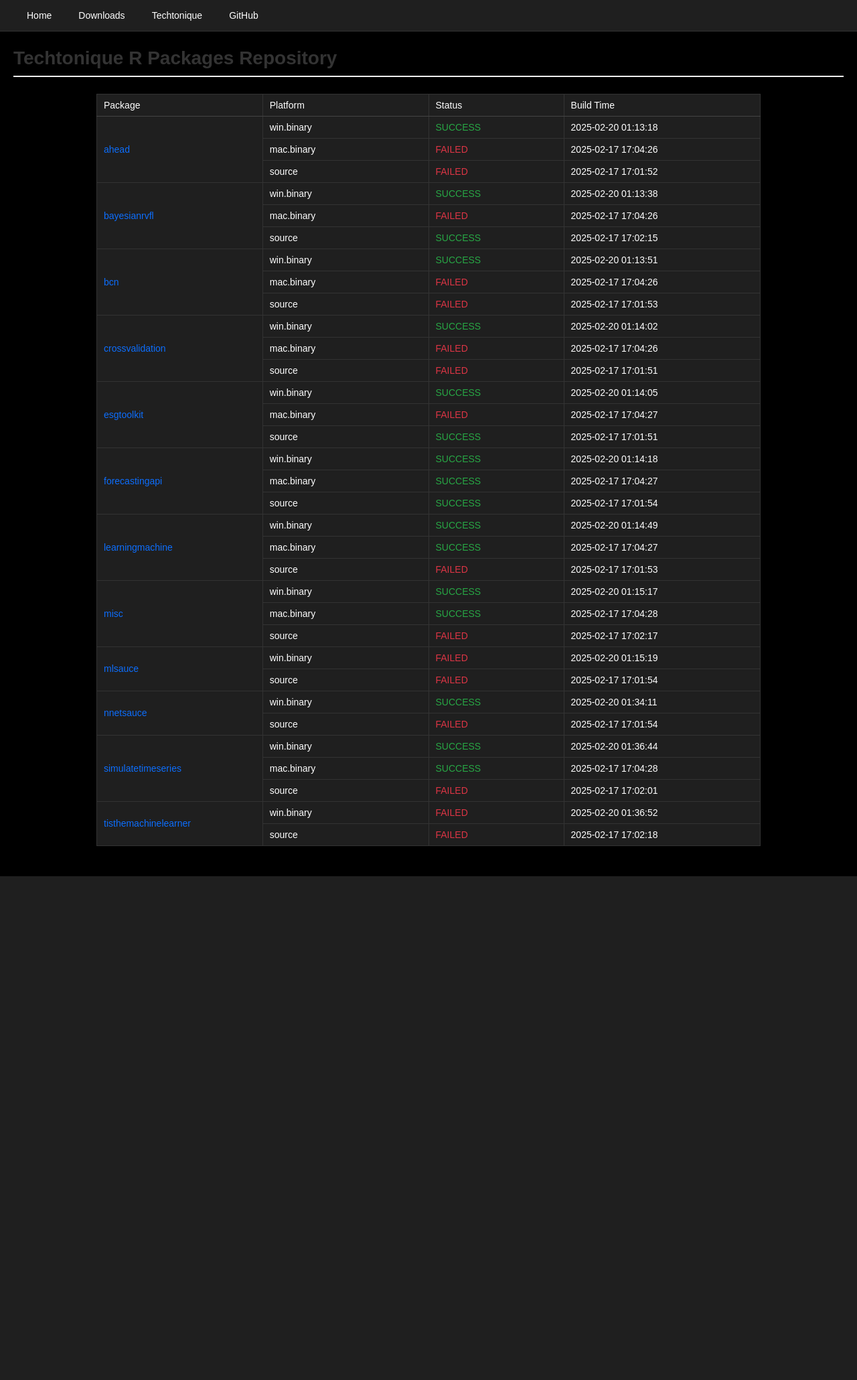
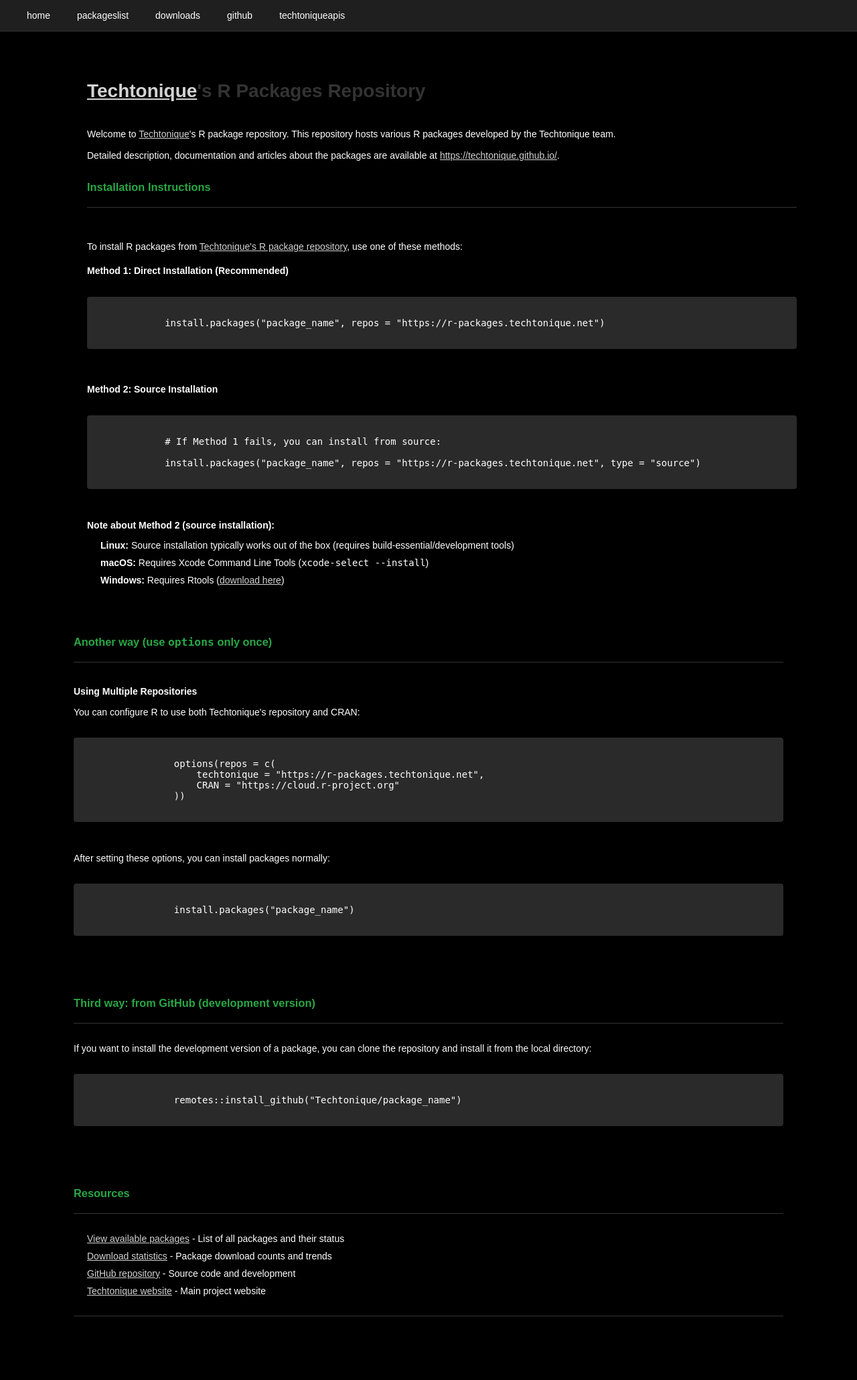
Before and after one commit to thierrymoudiki/techtonique-r-pkgs, a FastAPI app: page / in a window 1280 px wide. Shown: the whole page at 67% size. Before the commit the page ends 1308 px from the top, so only its background shows below. Run offline with FastAPI, Linux system fonts and the light colour scheme.

Commit message:
beautify

```diff
--- a/main.py
+++ b/main.py
@@ -11,7 +11,7 @@
 from starlette.middleware.sessions import SessionMiddleware
 from fastapi.staticfiles import StaticFiles
 
-from sqlalchemy import create_engine, Column, Integer, String, Date, desc
+from sqlalchemy import create_engine, Column, Integer, String, Date, desc, text
 from sqlalchemy.ext.declarative import declarative_base
 from sqlalchemy.orm import sessionmaker, Session
 
@@ -82,29 +82,55 @@
                     packages[package_name] = {
                         "package": package_name,
                         "version": version,
-                        "platforms": {}
+                        "platforms": {
+                            "source": {
+                                "status": "SUCCESS",  # If file exists, it's a success
+                                "build_time": datetime.fromtimestamp(tar_gz.stat().st_mtime).strftime("%Y-%m-%d %H:%M:%S")
+                            }
+                        }
                     }
 
-        # Read build status files
+        # Check Windows binaries
+        win_dir = r_packages_dir / "bin" / "windows" / "contrib" / "4.3"
+        if win_dir.exists():
+            for zip_file in win_dir.glob("*.zip"):
+                package_name = zip_file.name.split("_")[0]
+                if package_name in packages:
+                    packages[package_name]["platforms"]["windows"] = {
+                        "status": "SUCCESS",
+                        "build_time": datetime.fromtimestamp(zip_file.stat().st_mtime).strftime("%Y-%m-%d %H:%M:%S")
+                    }
+
+        # Check macOS binaries
+        mac_dir = r_packages_dir / "bin" / "macosx" / "contrib"
+        if mac_dir.exists():
+            for tgz_file in mac_dir.glob("*.tgz"):
+                package_name = tgz_file.name.split("_")[0]
+                if package_name in packages:
+                    packages[package_name]["platforms"]["macos"] = {
+                        "status": "SUCCESS",
+                        "build_time": datetime.fromtimestamp(tgz_file.stat().st_mtime).strftime("%Y-%m-%d %H:%M:%S")
+                    }
+
+        # Read build status files to get list of all packages that should exist
         for json_file in r_packages_dir.glob("build_status_*.json"):
             with open(json_file) as f:
                 build_info = json.load(f)
                 platform = build_info.get("platform", "unknown")
                 for pkg_name, pkg_info in build_info.get("packages", {}).items():
                     if pkg_name not in packages:
-                        packages[pkg_name] = {
-                            "package": pkg_name,
-                            "version": "",
-                            "platforms": {}
+                        # Package was in build status but no file exists
+                        if pkg_name not in packages:
+                            packages[pkg_name] = {
+                                "package": pkg_name,
+                                "version": "",
+                                "platforms": {}
+                            }
+                        packages[pkg_name]["platforms"][platform] = {
+                            "status": "FAILED",  # No file exists, so it failed
+                            "build_time": pkg_info.get("build_time", ""),
+                            "error_message": "No package file found"
                         }
-                    packages[pkg_name]["platforms"][platform] = {
-                        "status": pkg_info.get("status", "Unknown"),
-                        "build_time": pkg_info.get("build_time", ""),
-                        "error_message": pkg_info.get("error_message", "")
-                    }
-
-        # Debug print
-        print("Available packages and versions:", {k: v["version"] for k, v in packages.items()})
 
         return templates.TemplateResponse(
             "index.html",
@@ -400,16 +426,41 @@
 @app.get("/downloads", response_class=HTMLResponse)
 async def get_downloads(request: Request, db: Session = Depends(get_db)):
     try:
-        # Get all downloads ordered by date (most recent first) and package name
-        downloads = db.query(Download)\
-            .order_by(desc(Download.date), Download.package)\
-            .all()
+        # Use SQL to aggregate downloads by month and package
+        monthly_downloads = db.execute(
+            text("""
+                SELECT
+                    package,
+                    DATE_TRUNC('month', date) as month,
+                    platform,
+                    SUM(count) as total_count
+                FROM downloads
+                GROUP BY package, DATE_TRUNC('month', date), platform
+                ORDER BY DATE_TRUNC('month', date) DESC, package, platform
+            """)
+        ).fetchall()
+
+        # Organize the data by month and package
+        downloads_by_month = {}
+        for row in monthly_downloads:
+            month_str = row.month.strftime("%Y-%m")
+            if month_str not in downloads_by_month:
+                downloads_by_month[month_str] = {}
+
+            if row.package not in downloads_by_month[month_str]:
+                downloads_by_month[month_str][row.package] = {
+                    'total': 0,
+                    'platforms': {}
+                }
+
+            downloads_by_month[month_str][row.package]['platforms'][row.platform] = row.total_count
+            downloads_by_month[month_str][row.package]['total'] += row.total_count
 
         return templates.TemplateResponse(
             "downloads.html",
             {
                 "request": request,
-                "downloads": downloads,
+                "downloads_by_month": downloads_by_month,
                 "year": datetime.now().year
             }
         )
@@ -417,6 +468,84 @@
         print(f"Error in get_downloads: {str(e)}")
         raise HTTPException(status_code=500, detail=str(e))
 
+@app.get("/packages", response_class=HTMLResponse)
+async def get_packages(request: Request, db: Session = Depends(get_db)):
+    try:
+        packages = {}
+        r_packages_dir = Path("r-packages")
+
+        # Get latest version for each package from r-packages/src/contrib
+        src_contrib = r_packages_dir / "src" / "contrib"
+        if src_contrib.exists():
+            for tar_gz in src_contrib.glob("*.tar.gz"):
+                package_name = tar_gz.name.split("_")[0]
+                version = tar_gz.name.split("_")[1].replace(".tar.gz", "")
+                if package_name not in packages:
+                    packages[package_name] = {
+                        "package": package_name,
+                        "version": version,
+                        "platforms": {
+                            "source": {
+                                "status": "SUCCESS",  # If file exists, it's a success
+                                "build_time": datetime.fromtimestamp(tar_gz.stat().st_mtime).strftime("%Y-%m-%d %H:%M:%S")
+                            }
+                        }
+                    }
+
+        # Check Windows binaries
+        win_dir = r_packages_dir / "bin" / "windows" / "contrib" / "4.3"
+        if win_dir.exists():
+            for zip_file in win_dir.glob("*.zip"):
+                package_name = zip_file.name.split("_")[0]
+                if package_name in packages:
+                    packages[package_name]["platforms"]["windows"] = {
+                        "status": "SUCCESS",
+                        "build_time": datetime.fromtimestamp(zip_file.stat().st_mtime).strftime("%Y-%m-%d %H:%M:%S")
+                    }
+
+        # Check macOS binaries
+        mac_dir = r_packages_dir / "bin" / "macosx" / "contrib"
+        if mac_dir.exists():
+            for tgz_file in mac_dir.glob("*.tgz"):
+                package_name = tgz_file.name.split("_")[0]
+                if package_name in packages:
+                    packages[package_name]["platforms"]["macos"] = {
+                        "status": "SUCCESS",
+                        "build_time": datetime.fromtimestamp(tgz_file.stat().st_mtime).strftime("%Y-%m-%d %H:%M:%S")
+                    }
+
+        # Read build status files to get list of all packages that should exist
+        for json_file in r_packages_dir.glob("build_status_*.json"):
+            with open(json_file) as f:
+                build_info = json.load(f)
+                platform = build_info.get("platform", "unknown")
+                for pkg_name, pkg_info in build_info.get("packages", {}).items():
+                    if pkg_name not in packages:
+                        # Package was in build status but no file exists
+                        if pkg_name not in packages:
+                            packages[pkg_name] = {
+                                "package": pkg_name,
+                                "version": "",
+                                "platforms": {}
+                            }
+                        packages[pkg_name]["platforms"][platform] = {
+                            "status": "FAILED",  # No file exists, so it failed
+                            "build_time": pkg_info.get("build_time", ""),
+                            "error_message": "No package file found"
+                        }
+
+        return templates.TemplateResponse(
+            "packages.html",
+            {
+                "request": request,
+                "year": datetime.now().year,
+                "packages": packages
+            }
+        )
+    except Exception as e:
+        print(f"Error in get_packages: {str(e)}")
+        raise HTTPException(status_code=500, detail=str(e))
+
 if __name__ == "__main__":
     port = int(os.environ.get("PORT", 8000))
     host = os.environ.get("HOST", "0.0.0.0")
--- a/templates/base.html
+++ b/templates/base.html
@@ -9,13 +9,14 @@
 </head>
 <body>
     <div id="menu">
-        <a href="/">Home</a>
-        <a href="/downloads">Downloads</a>
-        <a href="https://www.techtonique.net">Techtonique</a>
-        <a href="https://github.com/Techtonique">GitHub</a>
+        <a href="/">home</a>
+        <a href="/packages">packageslist</a>
+        <a href="/downloads">downloads</a>
+        <a href="https://github.com/Techtonique">github</a>
+        <a href="https://www.techtonique.net">techtoniqueapis</a>
     </div>
-    <br>
-    <br>
-    {% block content %}{% endblock %}
+    <div id="container">
+        {% block content %}{% endblock %}
+    </div>
 </body>
 </html>
--- a/templates/css/styles.css
+++ b/templates/css/styles.css
@@ -10,9 +10,11 @@
 }
 
 #container {
-    width: 1200px;
-    margin: 100px 0 75px 100px; /* last number = margin to the left */
-    text-align: left; /* Align content to the left */
+    width: 1100px;
+    margin: 100px auto 75px auto; /* top right bottom left */
+    text-align: left;
+    padding: 0 20px;
+    box-sizing: border-box;
 }
 
 #container-ide {
@@ -390,15 +392,51 @@
 
 h1, h2 {
     color: #333;
-    margin-bottom: 20px;
+    margin-bottom: 40px;
 }
 
 h1 {
-    border-bottom: 2px solid #eee;
-    padding-bottom: 10px;
+    border-bottom: none;  /* Remove the automatic border */
+    margin-bottom: 40px;
 }
 
 .thead-dark {
     background-color: #343a40;
     color: white;
 }
+
+/* Add these styles to your existing CSS */
+.section {
+    margin: 20px 0;
+    padding: 15px 0;
+    border-top: 1px solid #333;
+}
+
+.section:last-child {
+    border-bottom: 1px solid #333;
+}
+
+pre code {
+    display: block;
+    padding: 15px;
+    background-color: #2a2a2a;
+    border-radius: 4px;
+    overflow-x: auto;
+}
+
+ul {
+    padding-left: 20px;
+}
+
+ul li {
+    margin: 10px 0;
+}
+
+h3 {
+    margin-top: 30px;
+    color: #28a745;  /* Same green as SUCCESS status */
+}
+
+h4 {
+    margin: 20px 0 15px 0;
+}
--- a/templates/index.html
+++ b/templates/index.html
@@ -1,34 +1,84 @@
 {% extends "base.html" %}
 
 {% block content %}
-<h1>
-    Techtonique R Packages Repository
-</h1>
+<div id="container">
+    <h1>
+        <a href="https://github.com/Techtonique">Techtonique</a>'s R Packages Repository
+    </h1>
 
-<table class="table">
-    <thead class="table-dark">
-        <tr>
-            <th>Package</th>
-            <th>Platform</th>
-            <th>Status</th>
-            <th>Build Time</th>
-        </tr>
-    </thead>
-    <tbody>
-        {% for package_name, package in packages.items() %}
-            {% for platform, info in package.platforms.items() %}
-            <tr>
-                {% if loop.first %}
-                <td rowspan="{{ package.platforms|length }}">
-                    <a href="/download/source/{{ package_name }}?version={{ package.version }}">{{ package_name }}</a>
-                </td>
-                {% endif %}
-                <td>{{ platform }}</td>
-                <td class="status-{{ info.status }}">{{ info.status }}</td>
-                <td>{{ info.build_time }}</td>
-            </tr>
-            {% endfor %}
-        {% endfor %}
-    </tbody>
-</table>
+    <p>
+        Welcome to <a href="https://github.com/Techtonique">Techtonique</a>'s R package repository. This repository hosts various R packages developed by the Techtonique team.
+        <br>
+        <br>
+        Detailed description, documentation and articles about the packages are available at
+        <a href="https://techtonique.github.io/">https://techtonique.github.io/</a>.
+    </p>
+
+    <h3>Installation Instructions</h3>
+    <div class="section"></div>
+    <p>To install R packages from <a href="https://github.com/Techtonique" target="_blank">Techtonique's R package repository</a>, use one of these methods:</p>
+
+    <h4>Method 1: Direct Installation (Recommended)</h4>
+    <pre>
+        <code>
+            install.packages("package_name", repos = "https://r-packages.techtonique.net")
+        </code>
+    </pre>
+
+    <h4>Method 2: Source Installation</h4>
+    <pre>
+        <code>
+            # If Method 1 fails, you can install from source:
+
+            install.packages("package_name", repos = "https://r-packages.techtonique.net", type = "source")
+        </code>
+    </pre>
+
+    <p><strong>Note about Method 2 (source installation):</strong></p>
+    <ul>
+        <li><strong>Linux:</strong> Source installation typically works out of the box (requires build-essential/development tools)</li>
+        <li><strong>macOS:</strong> Requires Xcode Command Line Tools (<code>xcode-select --install</code>)</li>
+        <li><strong>Windows:</strong> Requires Rtools (<a href="https://cran.r-project.org/bin/windows/Rtools/" target="_blank">download here</a>)</li>
+    </ul>
+    </div>
+    <h3>Another way (use <code>options</code> only once)</h3>
+    <div class="section">
+        <h4>Using Multiple Repositories</h4>
+        <p>You can configure R to use both Techtonique's repository and CRAN:</p>
+        <pre>
+            <code>
+                options(repos = c(
+                    techtonique = "https://r-packages.techtonique.net",
+                    CRAN = "https://cloud.r-project.org"
+                ))
+            </code>
+        </pre>
+        <p>After setting these options, you can install packages normally:</p>
+        <pre>
+            <code>
+                install.packages("package_name")
+            </code>
+        </pre>
+    </div>
+
+    <h3>Third way: from GitHub (development version)</h3>
+    <div class="section">
+        <p>If you want to install the development version of a package, you can clone the repository and install it from the local directory:</p>
+        <pre>
+            <code>
+                remotes::install_github("Techtonique/package_name")
+            </code>
+        </pre>
+    </div>
+
+    <h3>Resources</h3>
+    <div class="section">
+        <ul>
+            <li><a href="/packages">View available packages</a> - List of all packages and their status</li>
+            <li><a href="/downloads">Download statistics</a> - Package download counts and trends</li>
+            <li><a href="https://github.com/Techtonique" target="_blank">GitHub repository</a> - Source code and development</li>
+            <li><a href="https://www.techtonique.net" target="_blank">Techtonique website</a> - Main project website</li>
+        </ul>
+    </div>
+</div>
 {% endblock %}
```
Also changed, not shown: templates/downloads.html (+14 -9 lines), templates/packages.html (added, +33 -0 lines).
